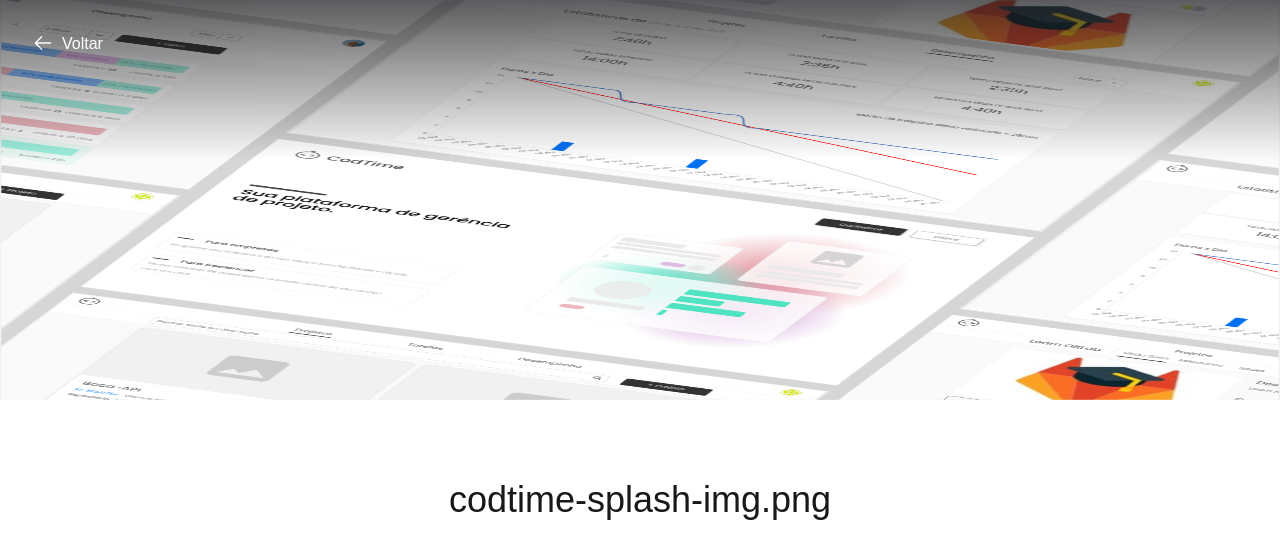
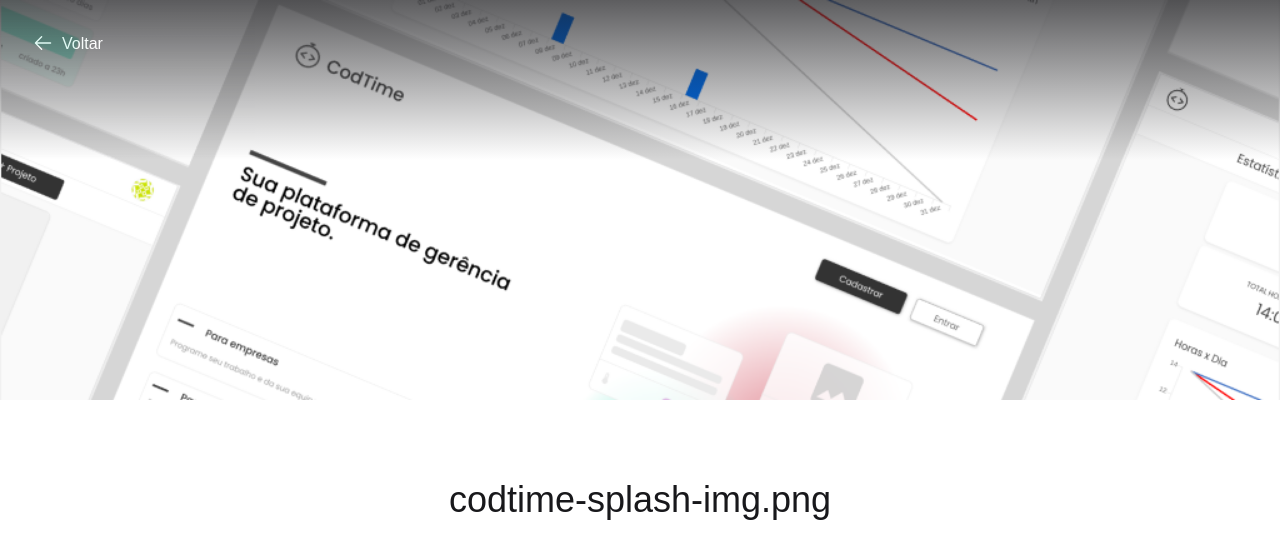
Before and after one commit to juliobissoli/personal-site, a Next.js app: page /project/codtime-splash-img.png in a window 1280 px wide. Shown: the top 558 px of the page. Built offline with nearby package versions, Linux system fonts and the light colour scheme.

Commit message:
Ajuste cover image

```diff
--- a/components/home/bannerAside.tsx
+++ b/components/home/bannerAside.tsx
@@ -73,7 +73,7 @@
         </span>
       </button>
       <div className="relative h-[100vh] w-full " ref={ref}>
-        <img src={imagePath} className="h-full w-full" />
+        <img src={imagePath} className="h-full w-full  object-cover" />
         <div className="absolute text-white top-0  w-full h-full opacity-70 bg-gradient-to-t from-transparent to-zinc-900 from-60%">
           <div
             className={`${subtitle.className} w-ful flex justify-start flex-col p-8`}
--- a/pages/project/[id].tsx
+++ b/pages/project/[id].tsx
@@ -19,7 +19,7 @@
   return (
     <section>
       <div className="relative h-[50vh] w-full ">
-        <img src={`/${imgUrl}`} className="h-full w-full" />
+        <img src={`/${imgUrl}`} className="h-full w-full object-cover" />
         <div className="absolute text-white top-0  w-full h-full opacity-70 bg-gradient-to-t from-transparent to-zinc-900 from-60%">
           <div className={`w-ful flex justify-start flex-col p-8`}>
             <header className="w-full ">
```
